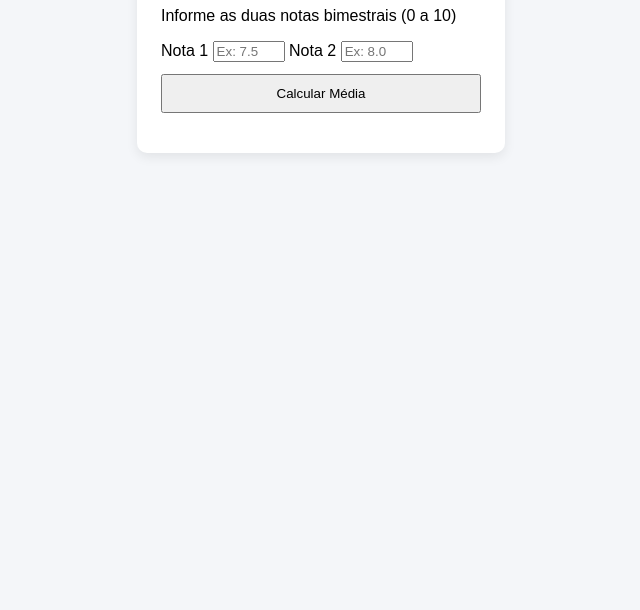
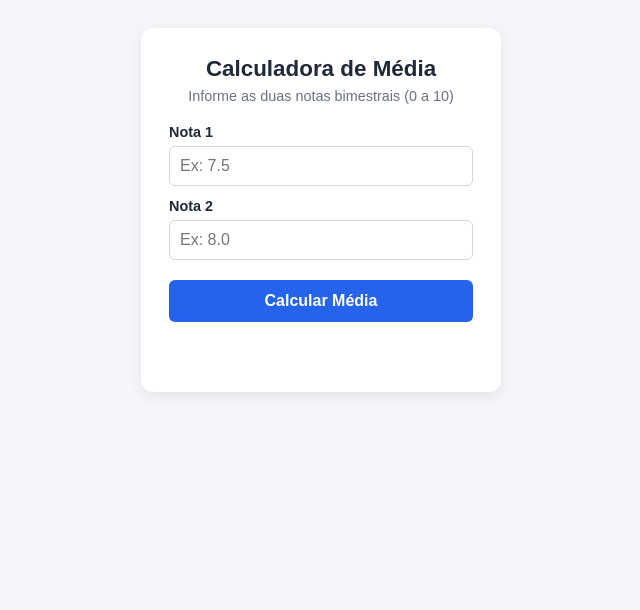
Before and after one commit to Maria-Massucato/calculadora-media, a plain HTML site: page index.html in a window 1280 px wide. Shown: the part 190-800 px from the top of the page, without its empty margins (319-959 px from the left). Drawn offline with Linux system fonts and the light colour scheme.

Commit message:
style: melhora espaçamento e cores do cartão

```diff
--- a/style.css
+++ b/style.css
@@ -1,22 +1,85 @@
+* {
+  box-sizing: border-box;
+  margin: 0;
+  padding: 0;
+}
+
 body {
-  font-family: Arial, sans-serif;
+  font-family: Arial, Helvetica, sans-serif;
   background-color: #f4f6f9;
+  color: #1f2937;
   display: flex;
   justify-content: center;
-  padding-top: 48px;
+  align-items: center;
+  min-height: 100vh;
+  padding: 16px;
 }
 
 .card {
-  background: #ffffff;
-  padding: 24px;
-  border-radius: 10px;
-  width: 320px;
-  box-shadow: 0 4px 12px rgba(0, 0, 0, 0.08);
+  background-color: #ffffff;
+  padding: 28px;
+  border-radius: 12px;
+  width: 100%;
+  max-width: 360px;
+  box-shadow: 0 4px 14px rgba(0, 0, 0, 0.08);
+}
+
+h1 {
+  font-size: 1.4rem;
+  margin-bottom: 6px;
+  text-align: center;
+}
+
+.subtitulo {
+  font-size: 0.9rem;
+  color: #6b7280;
+  text-align: center;
+  margin-bottom: 20px;
+}
+
+label {
+  display: block;
+  font-size: 0.9rem;
+  font-weight: bold;
+  margin-bottom: 6px;
+  margin-top: 12px;
+}
+
+input {
+  width: 100%;
+  padding: 10px;
+  border: 1px solid #d1d5db;
+  border-radius: 6px;
+  font-size: 1rem;
+}
+
+input:focus {
+  outline: none;
+  border-color: #2563eb;
 }
 
 button {
-  margin-top: 12px;
+  margin-top: 20px;
   width: 100%;
-  padding: 10px;
+  padding: 12px;
+  background-color: #2563eb;
+  color: #ffffff;
+  border: none;
+  border-radius: 6px;
+  font-size: 1rem;
+  font-weight: bold;
   cursor: pointer;
+  transition: background-color 0.2s;
 }
+
+button:hover {
+  background-color: #1d4ed8;
+}
+
+.resultado {
+  margin-top: 18px;
+  text-align: center;
+  font-weight: bold;
+  font-size: 1rem;
+  min-height: 24px;
+}
```
